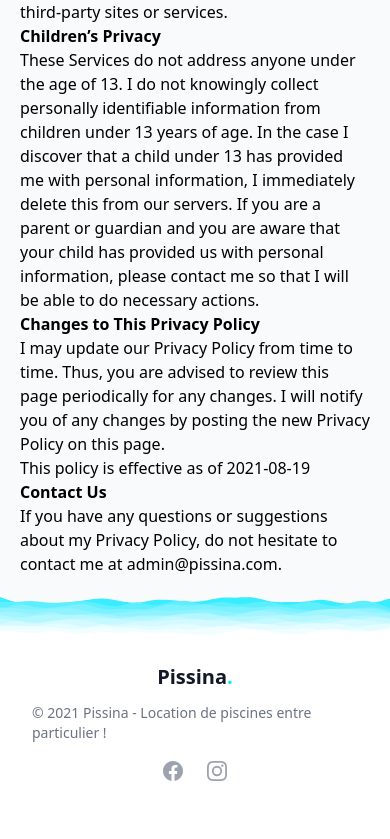
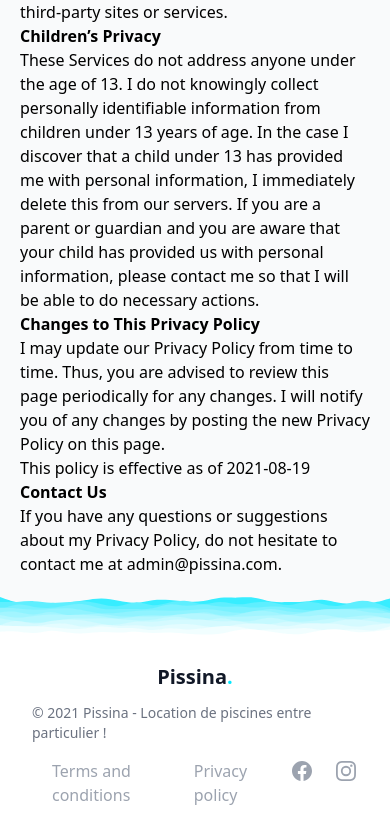
Before and after one commit to akhelij/masbah, a Vue app: page /privacy in a window 390 px wide. Shown: the part 2364-3203 px from the top of the page. Before the commit the page ends 3179 px from the top, so only its background shows below. Built offline with nearby package versions, Linux system fonts and the light colour scheme; no server answers; the database is empty; what vue-hotjar-next would draw is missing.

Commit message:
Router links to Terms & Privacy

```diff
--- a/src/components/Footer.vue
+++ b/src/components/Footer.vue
@@ -5,7 +5,15 @@
             <a href="#_" class="text-xl font-black leading-none text-gray-900 select-none logo">Pissina<span class="text-cyan-600">.</span></a>
             <p class="mt-4 text-sm text-gray-500 sm:ml-4 sm:pl-4 sm:border-l sm:border-gray-200 sm:mt-0">© 2021 Pissina - Location de piscines entre particulier !
             </p>
-            <span class="inline-flex justify-center mt-4 space-x-5 sm:ml-auto sm:mt-0 sm:justify-start">
+
+            <span class="inline-flex justify-center mt-4 space-x-5 sm:ml-auto sm:mt-0 sm:justify-start text-gray-400">
+                <router-link :to="{ name: 'Terms' }" class="ml-5">
+                Terms and conditions
+                </router-link>
+
+                <router-link :to="{ name: 'Privacy' }" class="ml-5">
+                    Privacy policy
+                </router-link>
                 <a href="#" class="text-gray-400 hover:text-gray-500">
                     <span class="sr-only">Facebook</span>
                     <svg class="w-6 h-6" fill="currentColor" viewBox="0 0 24 24" aria-hidden="true">
--- a/src/views/Privacy.vue
+++ b/src/views/Privacy.vue
@@ -171,7 +171,9 @@
 </template>
 
 <script>
-export default {}
+export default {
+  name:"Privacy"
+}
 </script>
 
 <style></style>
--- a/src/views/Terms.vue
+++ b/src/views/Terms.vue
@@ -158,7 +158,9 @@
 </template>
 
 <script>
-export default {}
+export default {
+    name:"Terms"
+}
 </script>
 
 <style></style>
```
